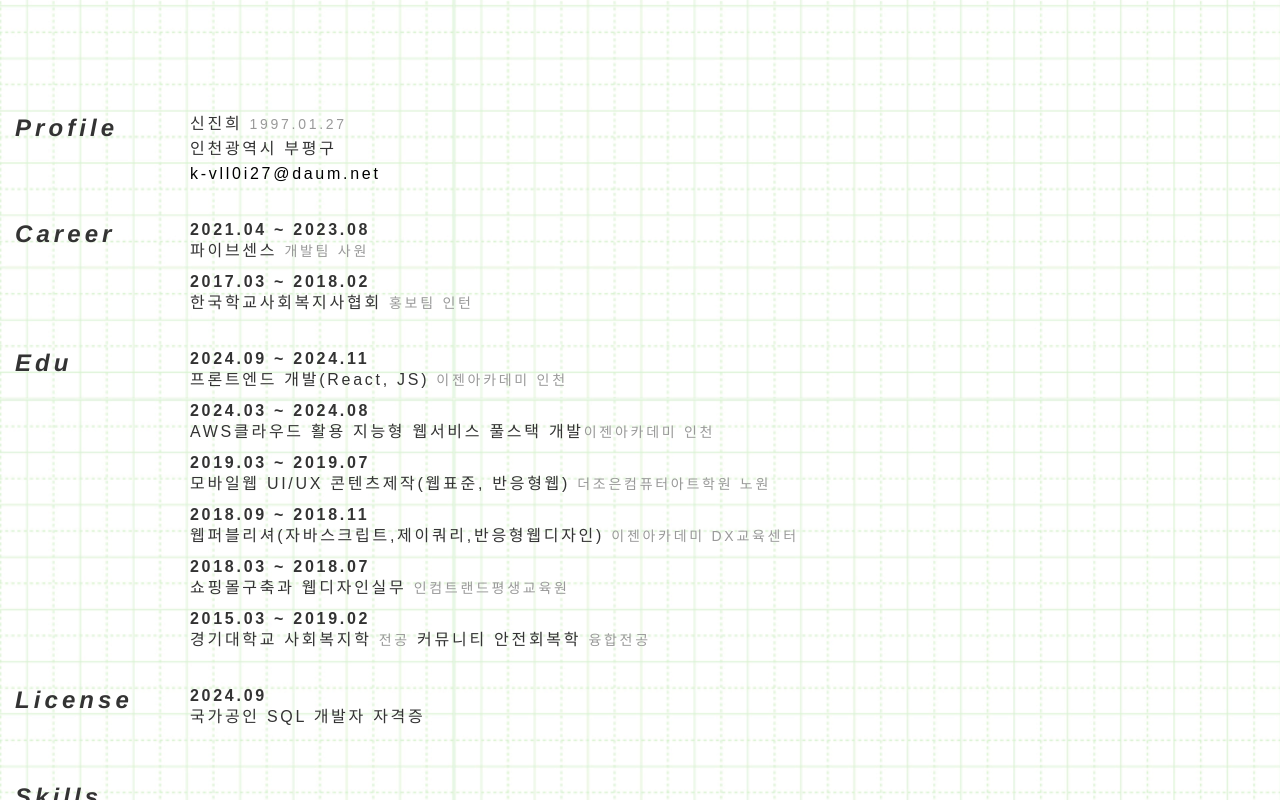
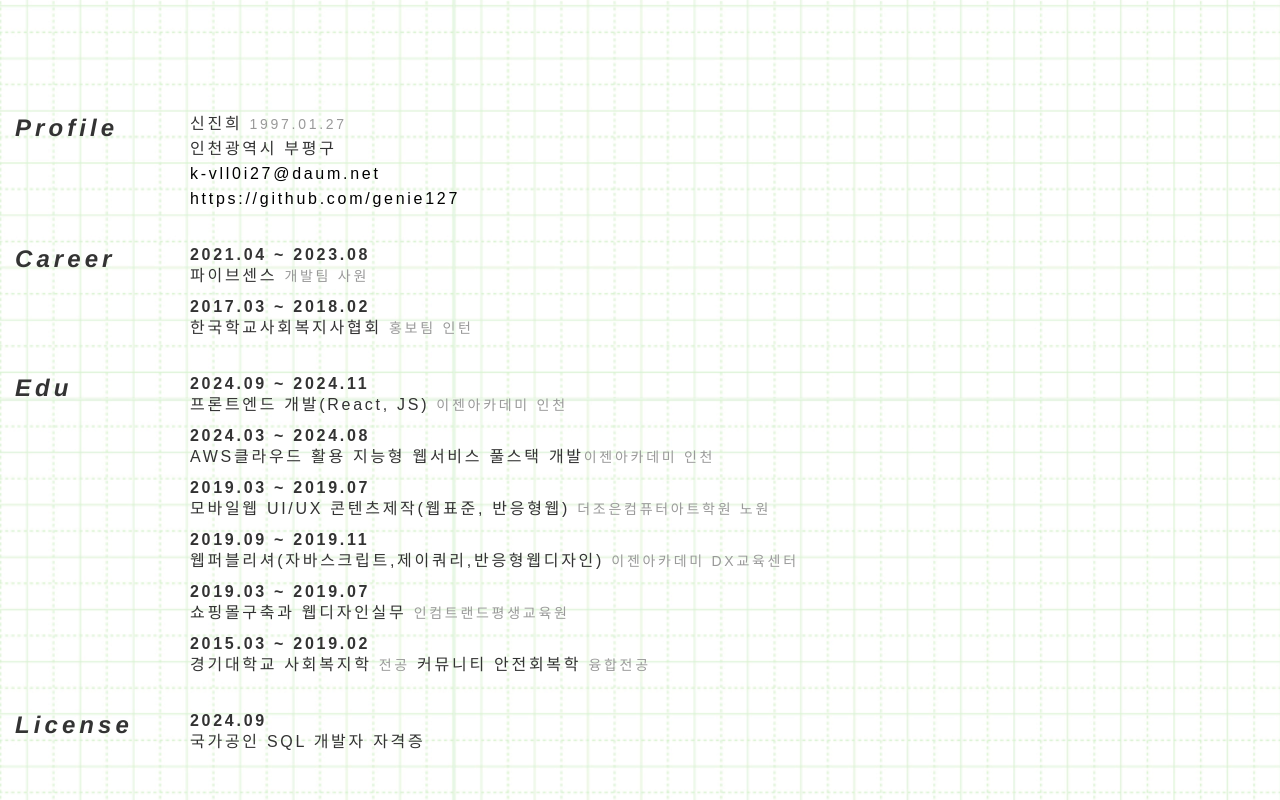
Before and after one commit to genie127/portfolio, a React (Create React App) app: page / in a window 1280 px wide. Shown: the part 1611-2411 px from the top of the page. Built offline with nearby package versions, Linux system fonts and the light colour scheme; a web font is replaced by a local one.

Commit message:
github 추가

```diff
--- a/src/components/Career.jsx
+++ b/src/components/Career.jsx
@@ -7,6 +7,7 @@ const Career=()=>{
                     <li><p>신진희 <span>1997.01.27</span></p></li>
                     <li><p>인천광역시 부평구</p></li>
                     <li><p><a href="mailto:k-vll0i27@daum.net">k-vll0i27@daum.net</a></p></li>
+                    <li><p><a href="https://github.com/genie127">https://github.com/genie127</a></p></li>
                 </ul>
             </div>
             <div className="pro_car_con">
@@ -38,11 +39,11 @@ const Career=()=>{
                         <p>모바일웹 UI/UX 콘텐츠제작(웹표준, 반응형웹) <span>더조은컴퓨터아트학원 노원</span></p>
                     </li>
                     <li>
-                        <p className="date">2018.09 ~ 2018.11</p>
+                        <p className="date">2019.09 ~ 2019.11</p>
                         <p>웹퍼블리셔(자바스크립트,제이쿼리,반응형웹디자인) <span>이젠아카데미 DX교육센터</span></p>
                     </li>
                     <li>
-                        <p className="date">2018.03 ~ 2018.07</p>
+                        <p className="date">2019.03 ~ 2019.07</p>
                         <p>쇼핑몰구축과 웹디자인실무 <span>인컴트랜드평생교육원</span></p>
                     </li>
                     <li>
```
